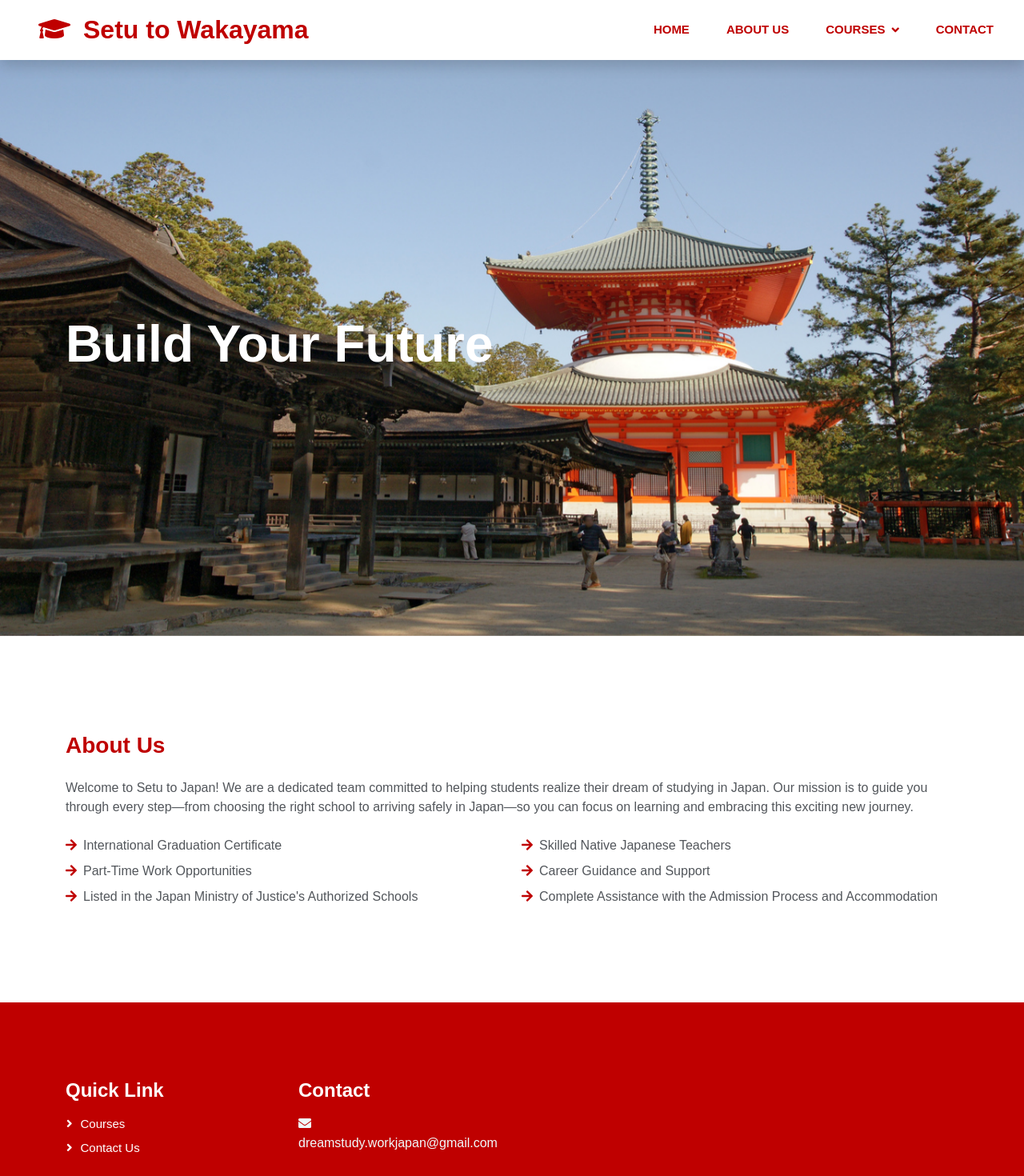
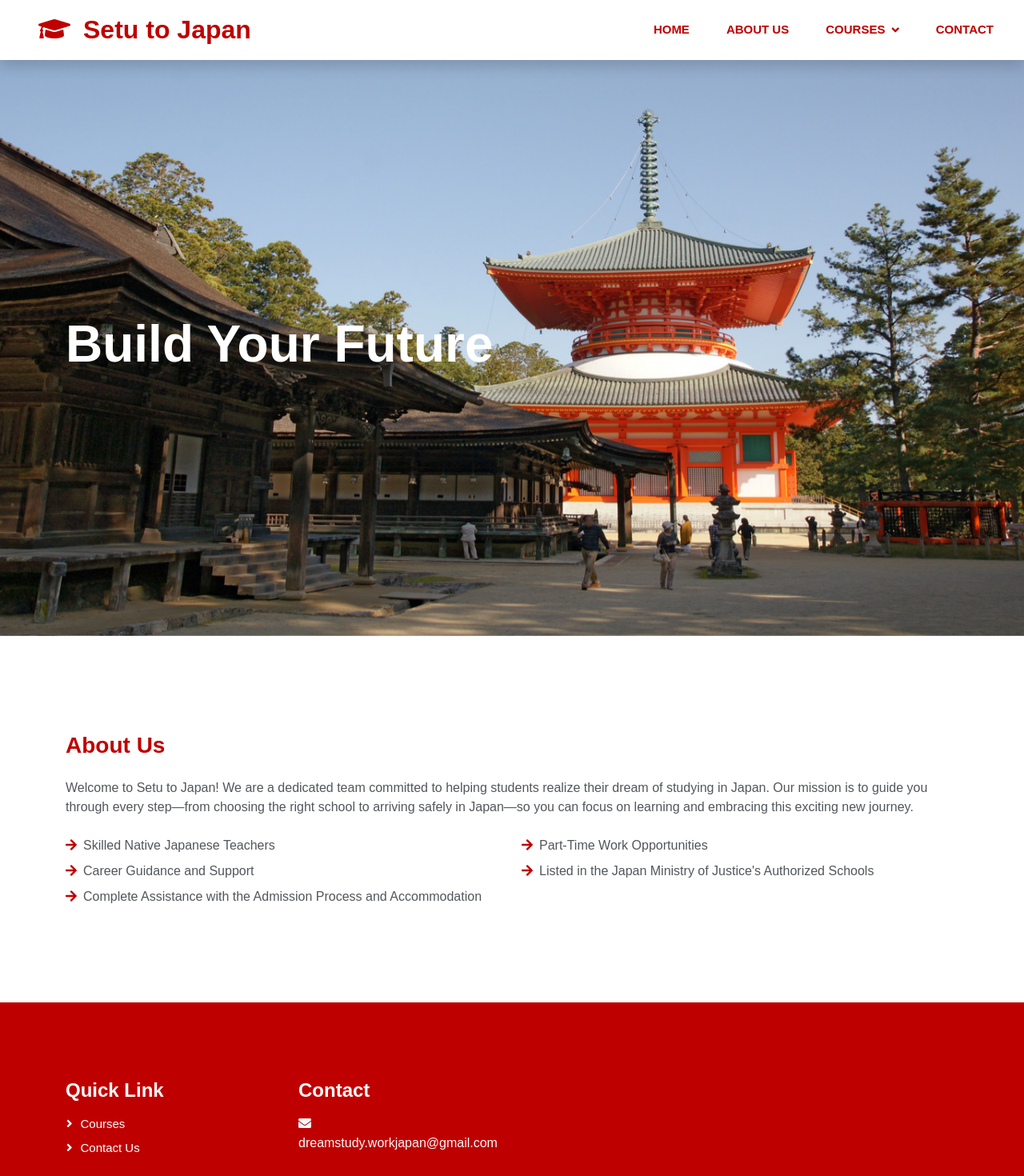
Before and after one commit to dreamstudyjapan/studyinjapanwebsite, an Angular app: page /home in a window 1280 px wide. Shown: the top 1470 px of the page at 80% size. Built offline with nearby package versions, Linux system fonts and the light colour scheme.

Commit message:
added about us page

```diff
--- a/src/app/Components/header/header.component.html
+++ b/src/app/Components/header/header.component.html
@@ -2,7 +2,7 @@
 <nav class="navbar navbar-expand-lg bg-white navbar-light shadow sticky-top p-0">
     <a routerLink="/home" routerLinkActive="active" class="navbar-brand d-flex align-items-center px-4 px-lg-5">
         <!-- <h2 class="m-0 text-primary"><i class="fa fa-graduation-cap me-3"></i>Study In Japan</h2> -->
-        <h2 class="m-0 text-primary" style="color: #bf0000 !important;"><i class="fa fa-graduation-cap me-3"></i>Setu to Wakayama
+        <h2 class="m-0 text-primary" style="color: #bf0000 !important;"><i class="fa fa-graduation-cap me-3"></i>Setu to Japan
             <!-- <br><span style="margin-left: 56px;font-size: 21px;">Center for Japanese Language, Culture & Exchange</span> -->
         </h2>
         <h4 class="m-1 text-primary"></h4>
--- a/src/app/Components/home/home.component.html
+++ b/src/app/Components/home/home.component.html
@@ -21,9 +21,9 @@
                 <p class="mb-4">Welcome to Setu to Japan! We are a dedicated team committed to helping students realize their dream of studying in Japan. Our mission is to guide you through every step—from choosing the right school to arriving safely in Japan—so you can focus on learning and embracing this exciting new journey.
                 </p>
                 <div class="row gy-2 gx-4 mb-4">
-                    <div class="col-sm-6">
+                    <!-- <div class="col-sm-6">
                         <p class="mb-0"><i class="fa fa-arrow-right text-primary me-2"></i>International Graduation Certificate</p>
-                    </div>
+                    </div> -->
                     <div class="col-sm-6">
                         <p class="mb-0"><i class="fa fa-arrow-right text-primary me-2"></i>Skilled Native Japanese Teachers</p>
                     </div>
```
